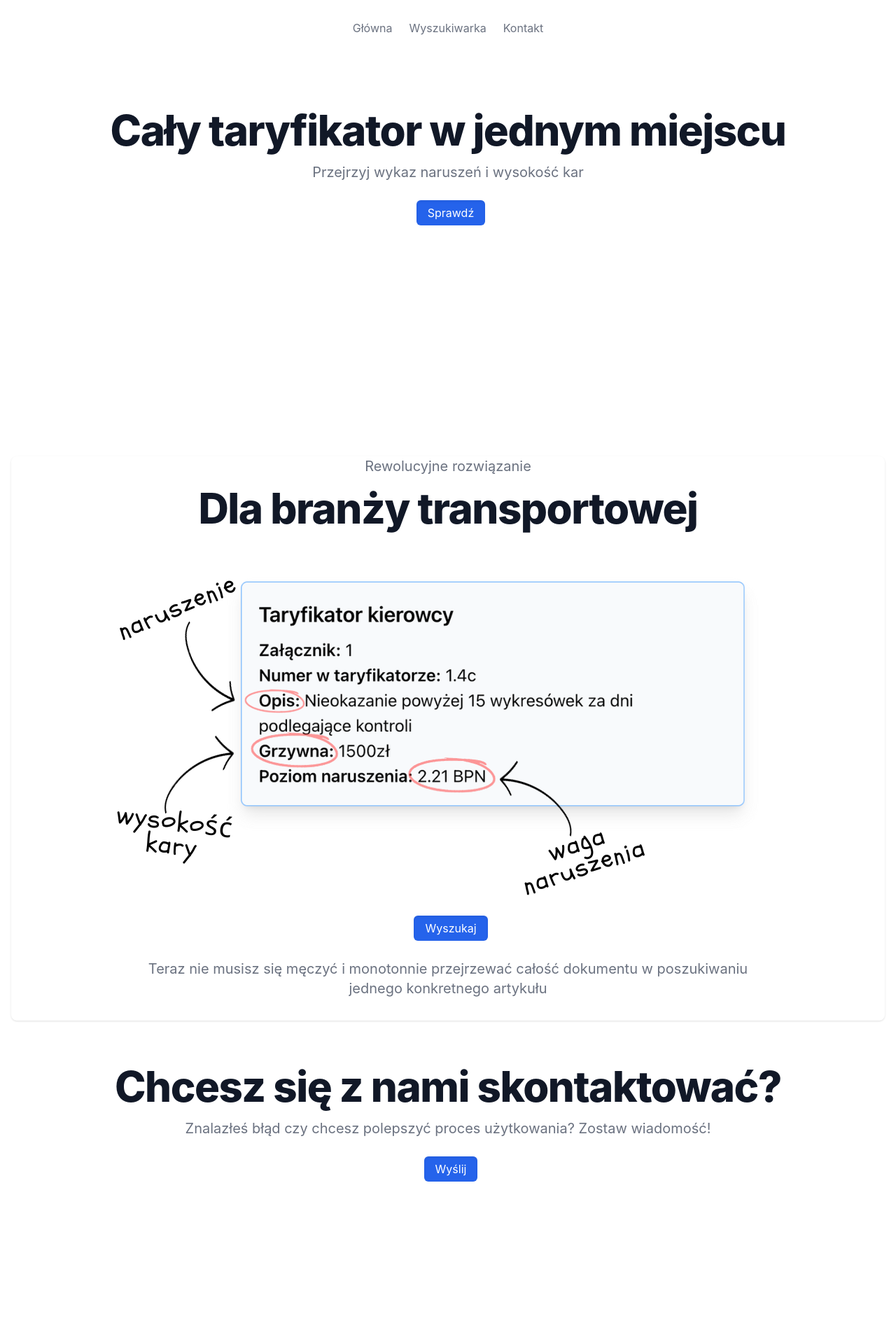
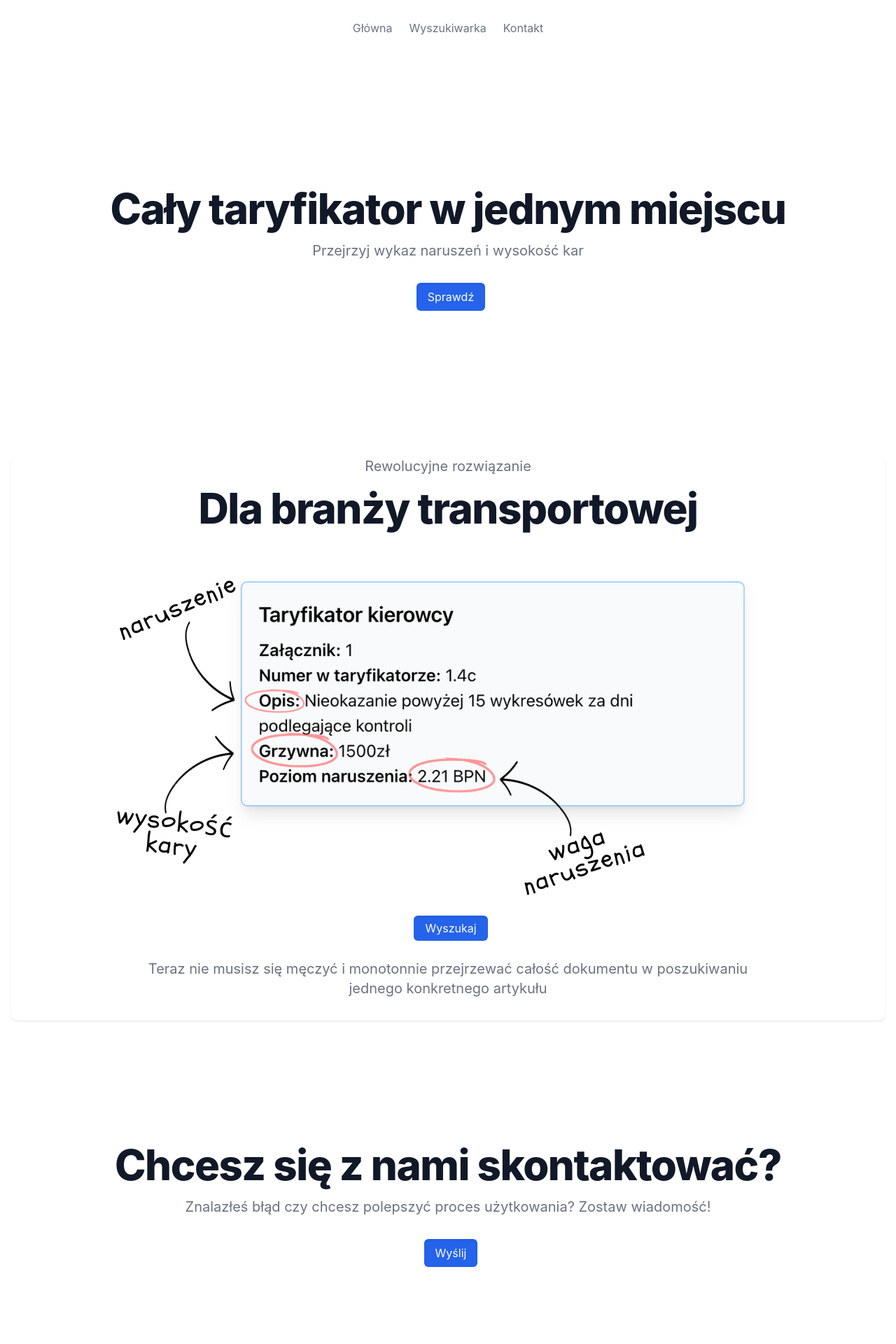
Before and after one commit to qolvap/fine-app-poc, a React (Create React App) app: page / in a window 1280 px wide. Shown: the top 1920 px of the page at 70% size. Built offline with nearby package versions, Linux system fonts and the light colour scheme; the HTML template or start-up script is replaced by a standard one.

Commit message:
✅ styles homepage edited

```diff
--- a/src/components/Contact/ContactPage.tsx
+++ b/src/components/Contact/ContactPage.tsx
@@ -55,7 +55,7 @@ function ContactPage() {
         </div>
 
         <Button />
-        <Link to="/" className="common-button-style mt-4">
+        <Link to="/" className="common-button-style mt-4 mr-5">
           Wyślij
         </Link>
       </form>
--- a/src/components/Home/ContactSection.tsx
+++ b/src/components/Home/ContactSection.tsx
@@ -6,7 +6,7 @@ import Button from '../Button/Button';
 function ContactSection() {
   return (
     <div className="mb-9">
-          <div className="my-12 h-[50vh]">
+          <div className="my-12 flex flex-col items-center justify-center h-[50vh]">
       <h2 className="mb-4 text-4xl font-extrabold leading-none tracking-tight text-gray-900 md:text-5xl lg:text-6xl dark:text-white">
         Chcesz się z nami skontaktować?
       </h2>
--- a/src/components/Home/Heading.tsx
+++ b/src/components/Home/Heading.tsx
@@ -4,7 +4,7 @@ import Button from '../Button/Button';
 
 const Heading = () => {
   return (
-    <div className="my-12 h-[50vh]">
+    <div className="my-12 flex flex-col items-center justify-center h-[50vh]">
       <h2 className="mb-4 text-4xl font-extrabold leading-none tracking-tight text-gray-900 md:text-5xl lg:text-6xl dark:text-white">
         Cały taryfikator w jednym miejscu
       </h2>
--- a/src/components/Home/Hero.tsx
+++ b/src/components/Home/Hero.tsx
@@ -4,7 +4,7 @@ import Button from '../Button/Button';
 
 const Hero = () => {
   return (
-    <div className="mt-12 bg-whitesmoke rounded-lg shadow m-4 dark:bg-gray-800">
+    <div className="mt-12 bg-whitesmoke rounded-lg shadow m-4 dark:bg-gray-800 justify-evenly">
       <p className="mb-4 text-lg font-normal text-gray-500 lg:text-xl sm:px-16 xl:px-48 dark:text-gray-400">Rewolucyjne rozwiązanie</p>
       <h3 className="mb-4 text-4xl font-extrabold leading-none tracking-tight text-gray-900 md:text-5xl lg:text-6xl dark:text-white">Dla branży transportowej</h3>
       <img className="mx-auto" src={process.env.PUBLIC_URL + '/images/kary.png'} alt="search panel" />
```
Also changed, not shown: src/styles/tailwind.output.css.
